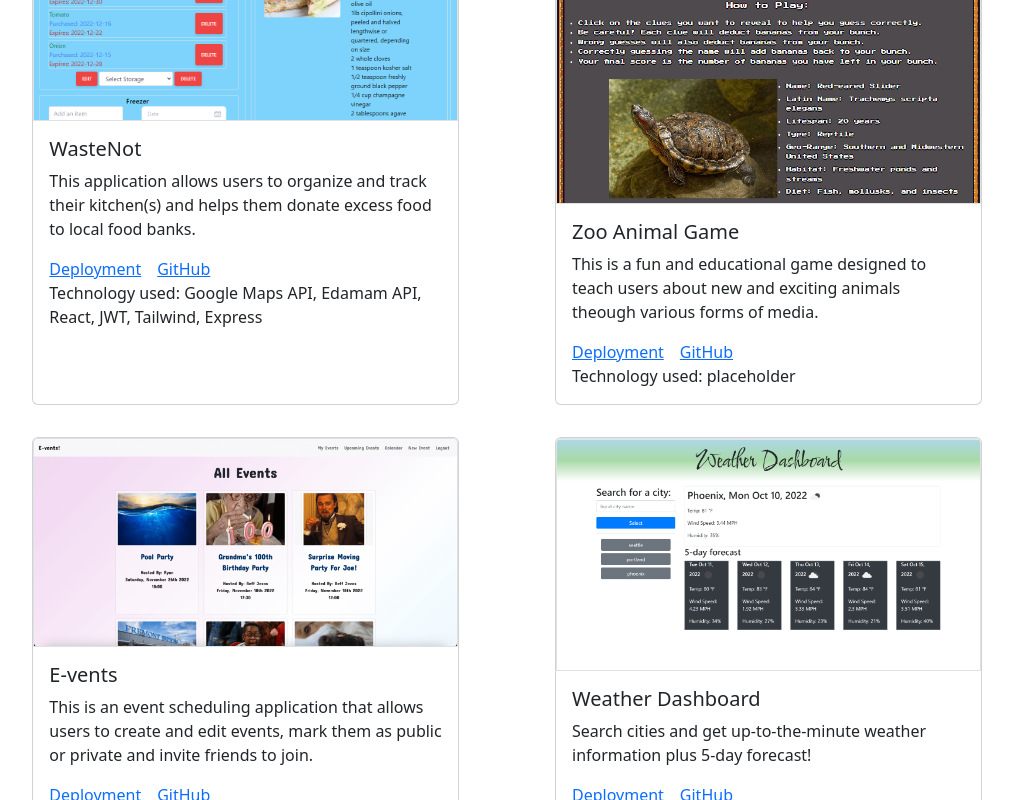
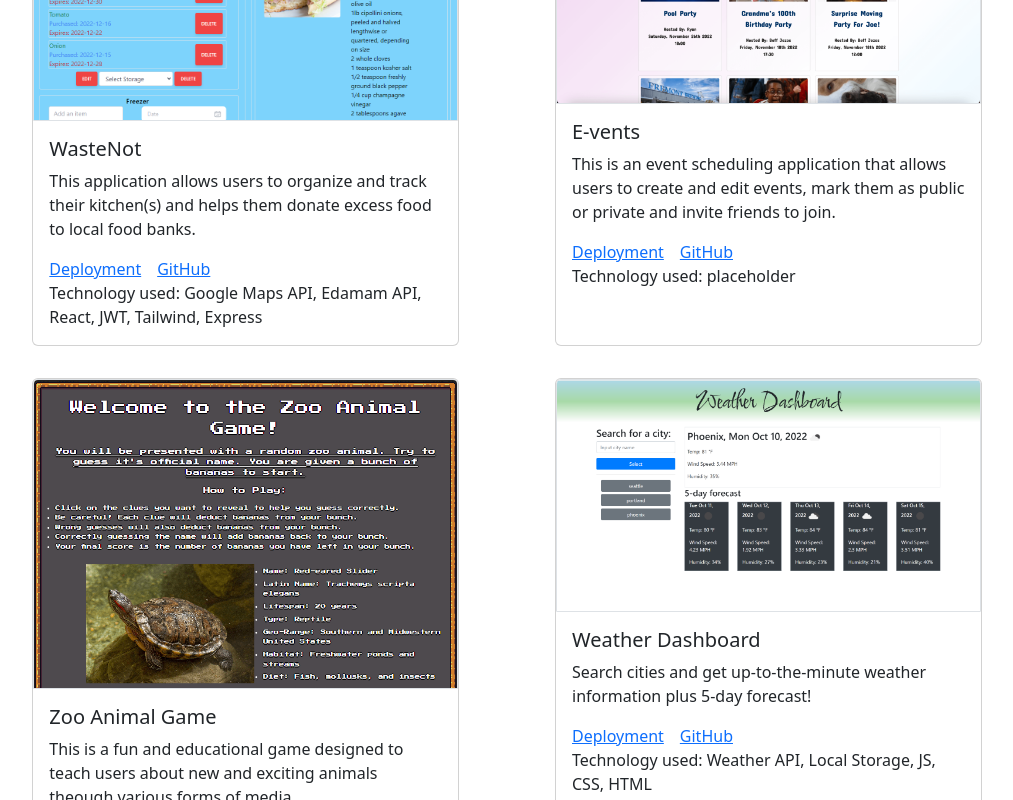
Before and after one commit to NathanAlexander1/NathanAlexanderPortfolio, a React (Create React App) app: page /portfolio in a window 1280 px wide. Shown: the part 380-1180 px from the top of the page, without its empty margins (133-1146 px from the left). Built offline with nearby package versions, Linux system fonts and the light colour scheme.

Commit message:
switched projects around

```diff
--- a/src/components/Project.js
+++ b/src/components/Project.js
@@ -19,19 +19,19 @@ function project() {
       techUsed: "Google Maps API, Edamam API, React, JWT, Tailwind, Express",
     },
     {
+      image: allEvents,
+      projectName: "E-vents",
+      description: "This is an event scheduling application that allows users to create and edit events, mark them as public or private and invite friends to join.",
+      deploymentLink: "https://event-planner-bnnr.herokuapp.com/",
+      gitHubLink: "https://github.com/24rgraham/event-planner-project",
+      techUsed: "placeholder",
+    },
+    {
       image: zooGame,
       projectName: "Zoo Animal Game",
       description: "This is a fun and educational game designed to teach users about new and exciting animals theough various forms of media.",
       deploymentLink: "https://felishayumacias.github.io/Zoo-Animal-Game/",
       gitHubLink: "https://github.com/FelishaYuMacias/Zoo-Animal-Game",
-      techUsed: "placeholder",
-    },
-    {
-      image: allEvents,
-      projectName: "E-vents",
-      description: "This is an event scheduling application that allows users to create and edit events, mark them as public or private and invite friends to join.",
-      deploymentLink: "https://event-planner-bnnr.herokuapp.com/",
-      gitHubLink: "https://github.com/24rgraham/event-planner-project",
       techUsed: "placeholder",
     },
     {
```
